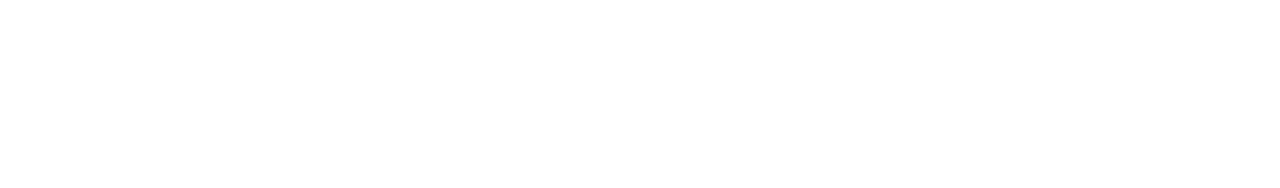
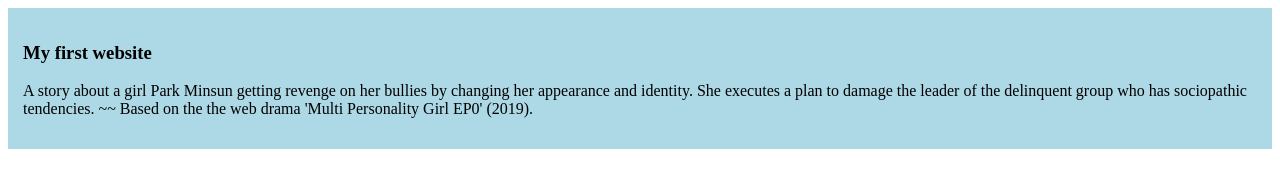
Before and after one commit to webdev5198/my-simple-website, a plain HTML site: page index.html in a window 1280 px wide. Drawn offline with Linux system fonts and the light colour scheme.

Commit message:
added the story

```diff
--- a/index.html
+++ b/index.html
@@ -4,8 +4,14 @@
     <meta charset="UTF-8">
     <meta name="viewport" content="width=device-width, initial-scale=1.0">
     <title>My simple</title>
+<link rel="stylesheet" href="styles/blog.css">
 </head>
 <body>
+    <div>
+        <h3>My first website</h3>
+        <p>A story about a girl Park Minsun getting revenge on her bullies by changing her appearance and identity. She executes a plan to damage the leader of the delinquent group who has sociopathic tendencies.
 
+            ~~ Based on the the web drama 'Multi Personality Girl EP0' (2019).</p>
+    </div>
 </body>
 </html>
--- /dev/null
+++ b/styles/blog.css
@@ -0,0 +1,4 @@
+div{
+    background-color: lightblue;
+    padding: 15px;
+}
```
